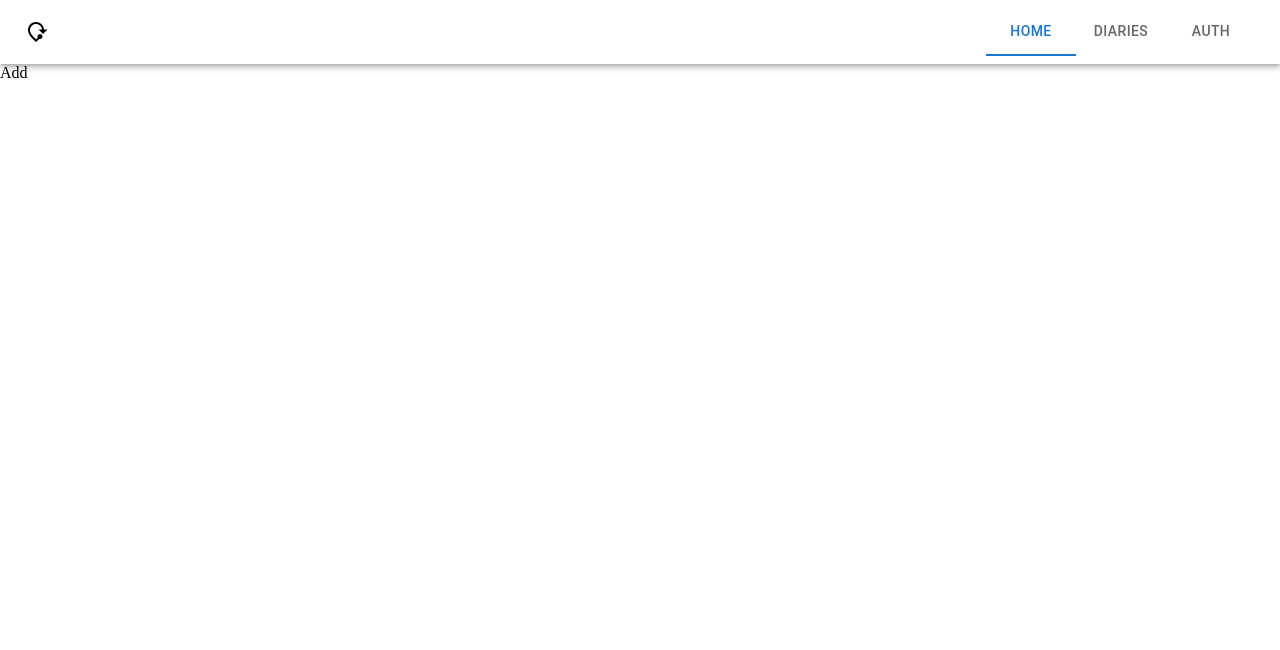
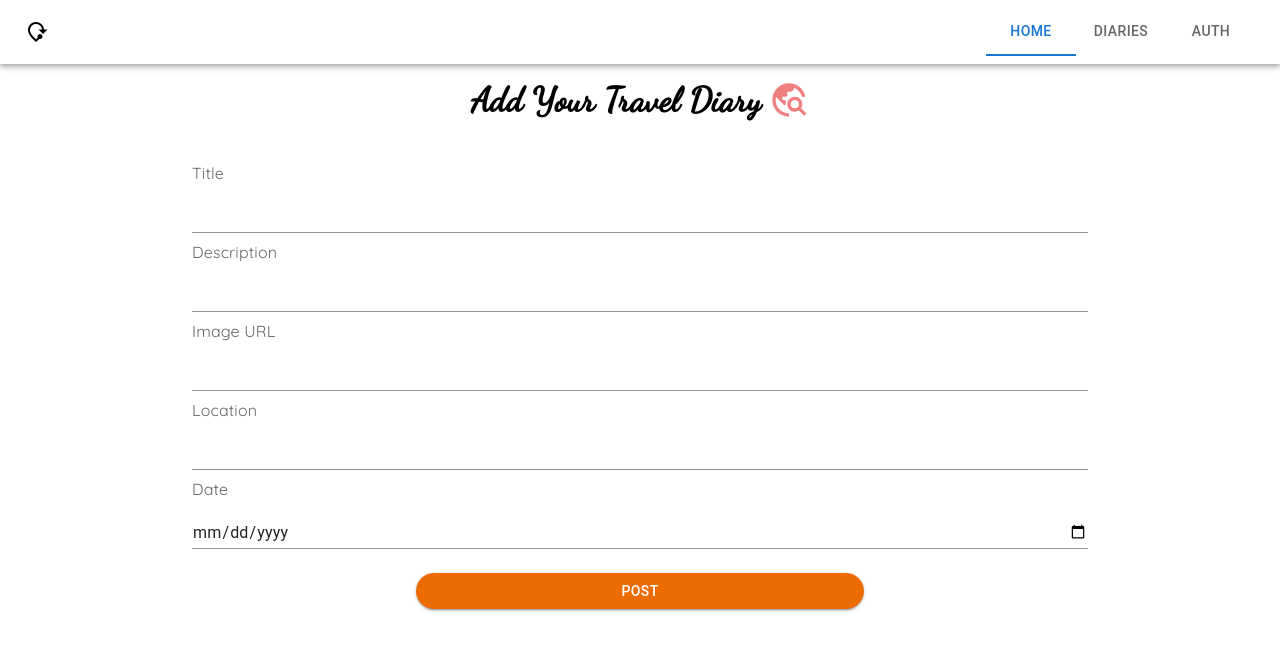
Before and after one commit to m3m0o/react-projects, a React (Vite) app in the folder travel-diaries/frontend/: page /add in a window 1280 px wide. Shown: the top 650 px of the page. Built offline with nearby package versions, Linux system fonts and the light colour scheme.

Commit message:
:sparkles: feat: added functionality for creating Post

```diff
--- a/travel-diaries/frontend/src/components/diaries/Add.tsx
+++ b/travel-diaries/frontend/src/components/diaries/Add.tsx
@@ -1,5 +1,120 @@
+import { useState, ChangeEvent, FormEvent } from 'react';
+
+import { Box, Typography, FormLabel, TextField, Button } from '@mui/material';
+
+import TravelExploreIcon from '@mui/icons-material/TravelExplore';
+
+import { createPost } from '../../helpers/api';
+
 function Add() {
-  return <div>Add</div>;
+  const [inputs, setInputs] = useState({
+    title: '',
+    description: '',
+    location: '',
+    image: '',
+    date: '',
+  });
+
+  const handleInputChange = (event: ChangeEvent<HTMLInputElement>) => {
+    setInputs((previousState) => ({
+      ...previousState,
+      [event.target.name]: event.target.value,
+    }));
+  };
+
+  const handleSubmit = (event: FormEvent<HTMLFormElement>) => {
+    event.preventDefault();
+
+    createPost({ ...inputs })
+      .then((response) => console.log(response))
+      .catch((error) => {
+        throw new Error(error as string);
+      });
+  };
+
+  return (
+    <Box display='flex' flexDirection='column' width='100%' height='100%'>
+      <Box display='flex' margin='auto' padding={2}>
+        <Typography fontWeight='bold' variant='h4' fontFamily='Dancing Script'>
+          Add Your Travel Diary
+        </Typography>
+
+        <TravelExploreIcon
+          sx={{ fontSize: '40px', paddingLeft: 1, color: 'lightcoral' }}
+        />
+      </Box>
+
+      <form onSubmit={handleSubmit}>
+        <Box
+          padding={3}
+          display='flex'
+          width='70%'
+          flexDirection='column'
+          margin='auto'
+        >
+          <FormLabel sx={{ fontFamily: 'quicksand' }}>Title</FormLabel>
+          <TextField
+            value={inputs.title}
+            onChange={handleInputChange}
+            name='title'
+            required
+            variant='standard'
+            margin='normal'
+          />
+
+          <FormLabel sx={{ fontFamily: 'quicksand' }}>Description</FormLabel>
+          <TextField
+            value={inputs.description}
+            onChange={handleInputChange}
+            name='description'
+            required
+            variant='standard'
+            margin='normal'
+          />
+
+          <FormLabel sx={{ fontFamily: 'quicksand' }}>Image URL</FormLabel>
+          <TextField
+            value={inputs.image}
+            onChange={handleInputChange}
+            name='image'
+            required
+            variant='standard'
+            margin='normal'
+          />
+
+          <FormLabel sx={{ fontFamily: 'quicksand' }}>Location</FormLabel>
+          <TextField
+            value={inputs.location}
+            onChange={handleInputChange}
+            name='location'
+            required
+            variant='standard'
+            margin='normal'
+          />
+
+          <FormLabel sx={{ fontFamily: 'quicksand' }}>Date</FormLabel>
+          <TextField
+            type='date'
+            value={inputs.date}
+            onChange={handleInputChange}
+            name='date'
+            required
+            variant='standard'
+            margin='normal'
+          />
+
+          <Button
+            color='warning'
+            variant='contained'
+            type='submit'
+            sx={{ width: '50%', margin: 'auto', marginTop: 2, borderRadius: 7 }}
+          >
+            Post
+          </Button>
+        </Box>
+      </form>
+    </Box>
+  );
 }
 
 export default Add;
--- a/travel-diaries/frontend/src/helpers/api.tsx
+++ b/travel-diaries/frontend/src/helpers/api.tsx
@@ -34,3 +34,21 @@ export const sendAuthRequest = async (
 
   return responseData;
 };
+
+export const createPost = async (post: Post) => {
+  const response = await fetch('http://localhost:5000/post/', {
+    method: 'POST',
+    headers: {
+      'Content-Type': 'application/json',
+    },
+    body: JSON.stringify({ ...post, user: localStorage.getItem('userId') }),
+  }).catch((error) => {
+    throw new Error(error as string);
+  });
+
+  if (response.status !== 201) return console.log('Unexpected error ocurred.');
+
+  const data = (await response.json()) as { post: Post };
+
+  return data;
+};
```
